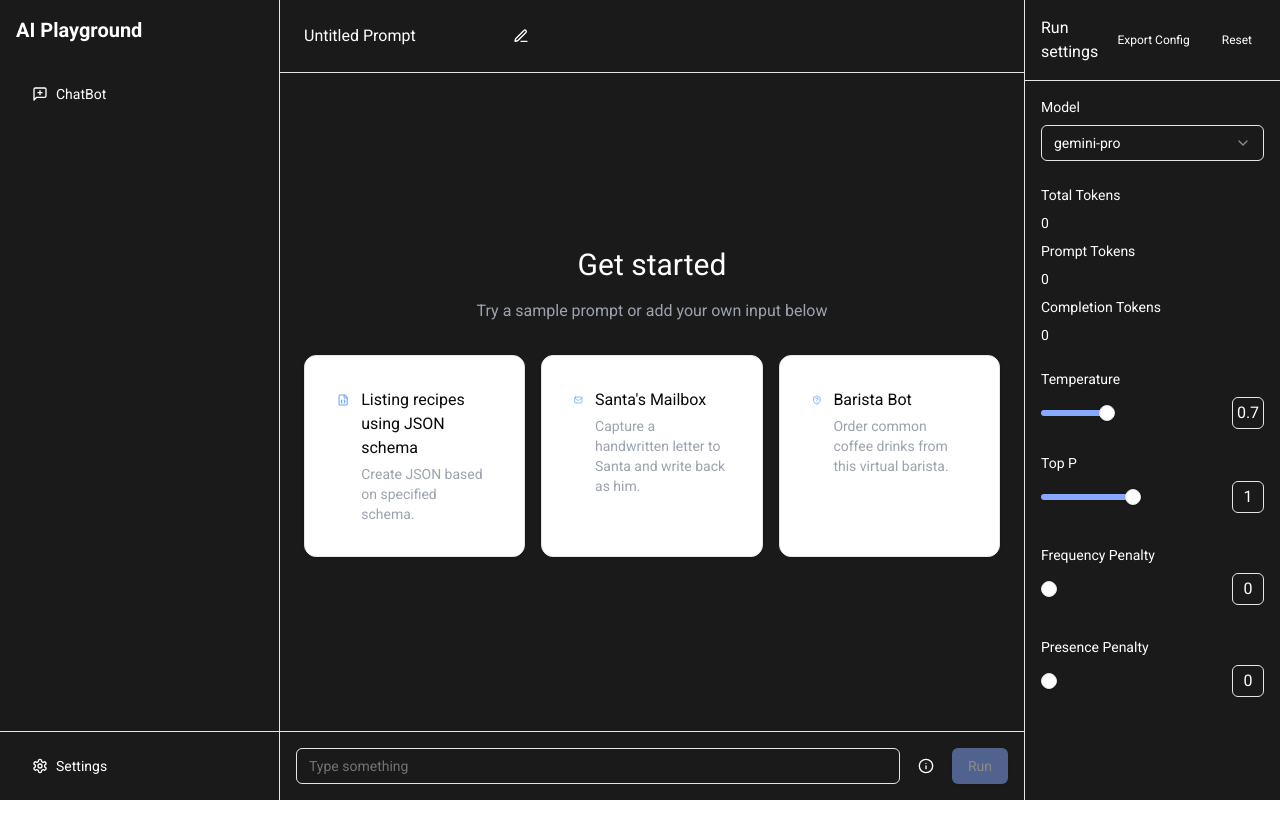
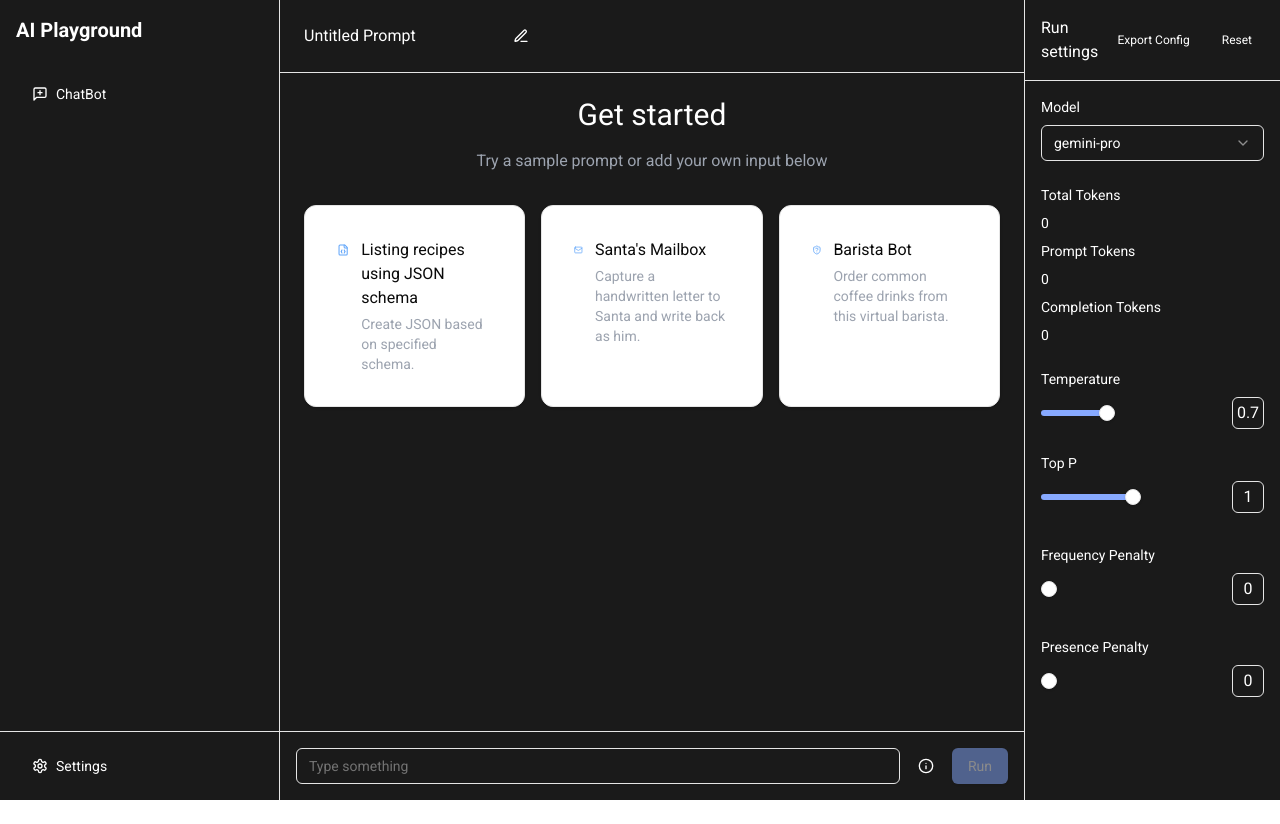
Before and after one commit to sagargolait/AI-Playground, a Next.js app: page / in a window 1280 px wide. Built offline with nearby package versions, Linux system fonts and the light colour scheme.

Commit message:
minor change

```diff
--- a/src/components/MainContent.tsx
+++ b/src/components/MainContent.tsx
@@ -234,7 +234,7 @@ export default function MainContent() {
         </div>
       </div>
       <div
-        className="flex p-6 overflow-auto custom-scrollbar w-full justify-center flex-1"
+        className="flex p-6 overflow-auto custom-scrollbar w-full justify-center"
         ref={messageContainerRef}
       >
         {messages.length !== 0 ? (
@@ -283,7 +283,7 @@ export default function MainContent() {
         )}
       </div>
 
-      <div className="p-2 md:p-4 border-t mb-safe">
+      <div className="p-2 md:p-4 border-t mt-auto mb-safe">
         <form
           className="flex gap-2 items-center w-full max-w-3xl mx-auto relative pb-4 md:pb-0"
           onSubmit={handleSubmit}
```
